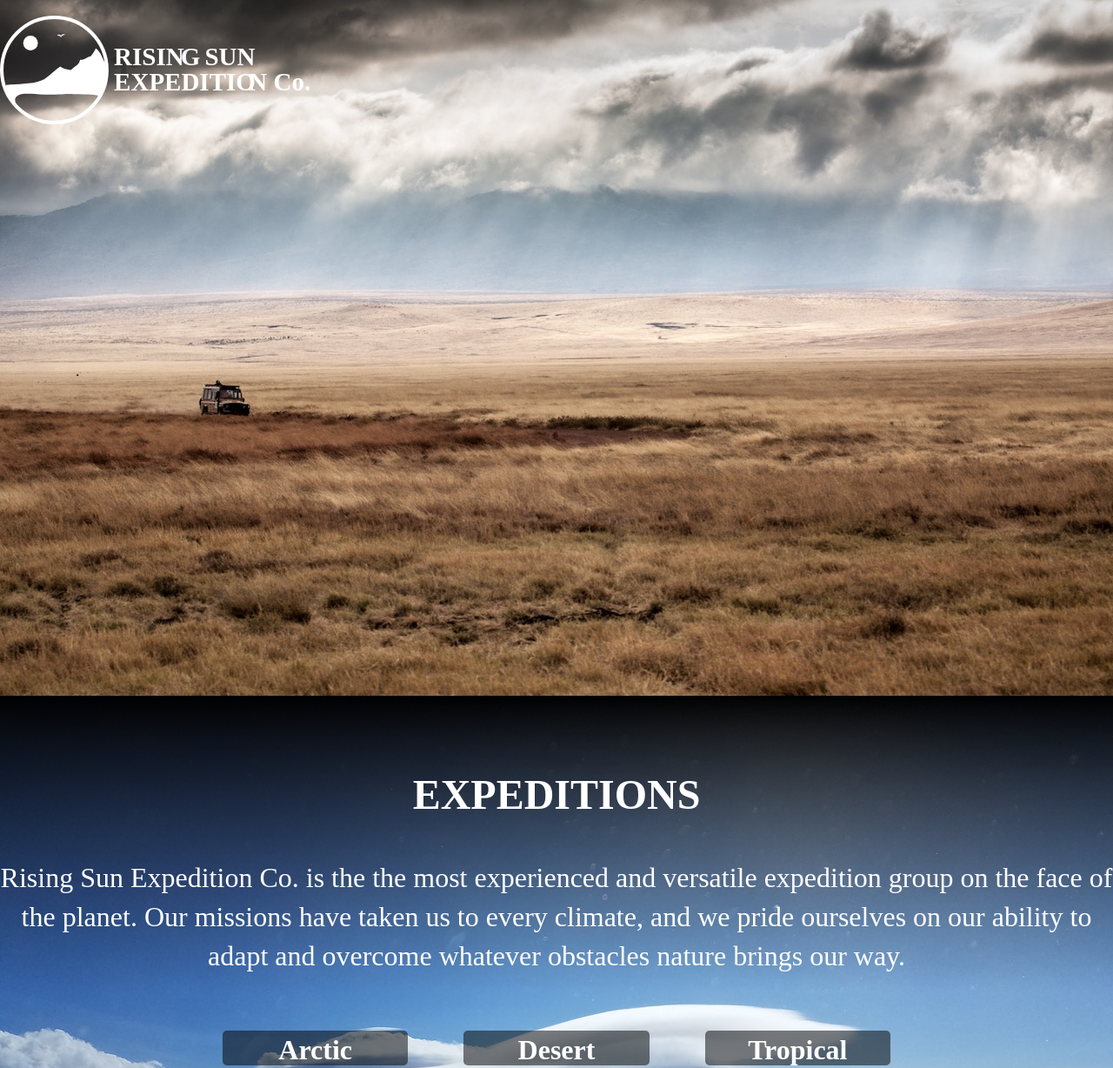
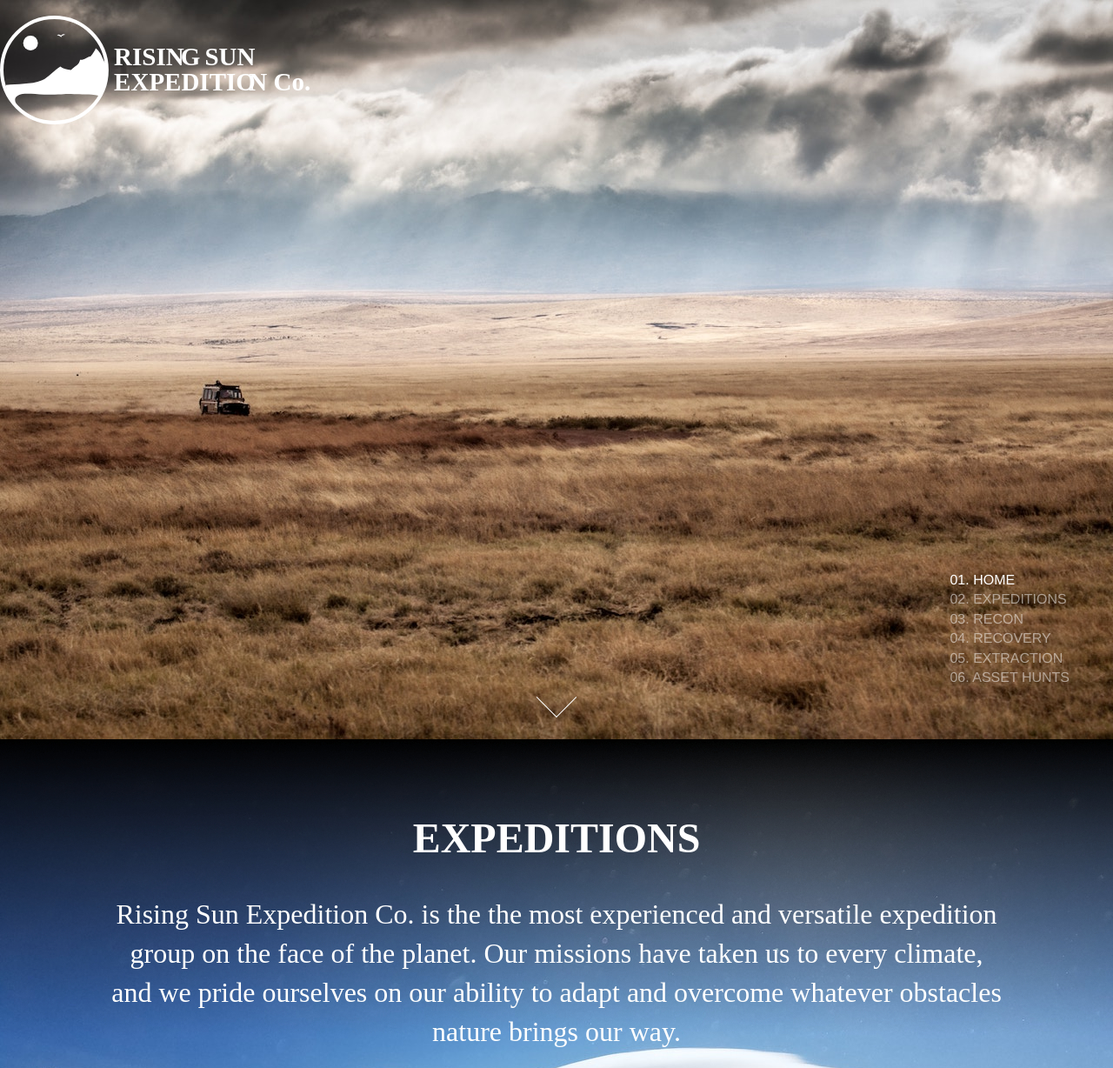
Before and after one commit to smity81435/RisingSun, a plain HTML site: page index.html in a window 1280 px wide. Shown: the top 1228 px of the page at 87% size. Drawn offline with nearby package versions, Linux system fonts and the light colour scheme.

Commit message:
201804111029

```diff
--- a/index.html
+++ b/index.html
@@ -16,17 +16,28 @@
         <![endif]-->
         <!-- Add your site or application content here -->
 
+            <ul class="navlist">
+                <li><a href="#title" id="one">01. HOME</a></li>
+                <li><a href="#exped" id="two">02. EXPEDITIONS</a></li>
+                <li><a href="#recon" id="three">03. RECON</a></li>
+                <li><a href="#recov" id="four">04. RECOVERY</a></li>
+                <li><a href="#extra" id="five">05. EXTRACTION</a></li>
+                <li><a href="#hunts"  id="six">06. ASSET HUNTS</a></li>
+            </ul>
+
         <div class="page" id="title">
 
                 <div class="logo"></div>
                 <div class="blackbox"></div>
-
+                <div class="arrow"></div>
 
         </div>
         <div class="page" id="exped">
 
             <h2>EXPEDITIONS</h2>
+            <div class="desc">
             <p>Rising Sun Expedition Co. is the the most experienced and versatile expedition group on the face of the planet. Our missions have taken us to every climate, and we pride ourselves on our ability to adapt and overcome whatever obstacles nature brings our way. </p>
+            </div>
             <div class="exdex">
                 <h3 class="exgr" id="arctic">Arctic</h3>
                 <h3 class="exgr" id="desert">Desert</h3>
--- a/js/main.js
+++ b/js/main.js
@@ -1,6 +1,7 @@
 $(window).scroll(function(){
     var x = $(this).scrollTop();
-    console.log(x);
+    var banana = x/800;
+    //console.log(banana);
     if( x > 100){
         $('.blackbox').css({
             'opacity' : ''+(x/1000)+''
@@ -10,5 +11,72 @@ $(window).scroll(function(){
             'opacity' : '0'
         });
     }
+    if(banana <= 1){
+        $('#one').css({
+            'opacity' : '1'
+        });
+
+    }else{
+        $('#one').css({
+            'opacity' : '.5'
+        });
+    }
+    if( banana > 1 && banana < 2){
+        $('#two').css({
+            'opacity' : '1'
+        });
+
+    } else{
+        $('#two').css({
+            'opacity' : '.5'
+        });
+    }
+    if( banana > 2 && banana < 3){
+        $('#three').css({
+            'opacity' : '1'
+        });
+
+    }else{
+        $('#three').css({
+            'opacity' : '.5'
+        });
+    }
+    if( banana > 3 && banana < 4){
+        $('#four').css({
+            'opacity' : '1'
+        });
+    }else{
+        $('#four').css({
+            'opacity' : '.5'
+        });
+    }
+    if( banana > 4 && banana < 5){
+        $('#five').css({
+            'opacity' : '1'
+        });
+
+    }else{
+        $('#five').css({
+            'opacity' : '.5'
+        });
+    }
+    if( banana > 5 && banana < 6){
+        $('#six').css({
+            'opacity' : '1'
+        });
+    }else{
+        $('#six').css({
+            'opacity' : '.5'
+        });
+    }
 
 });
+
+$(document).ready(function (){
+    $(".arrow").click(function (){
+        console.log('Clicked.');
+        $('html, body').animate({
+            scrollTop: $("#exped").offset().top
+        }, 2000);
+    });
+});
--- a/scss/_base.scss
+++ b/scss/_base.scss
@@ -1,5 +1,5 @@
 body{
-    height: 650h;
+    height: 5525px;
     font-family: "Helvetica",sans-serif;
     color: white;
 }
@@ -14,12 +14,23 @@ p{
 
 .page{
     width: 100vw;
-    height: 100vh;
+    height: 850px;
 }
 #title{
     background: url("../img/rover.jpg");
     background-size: cover;
     background-attachment: fixed;
+
+}
+.arrow{
+    margin: 0 auto;
+    position: absolute;
+    background: url('../img/arrowdown.svg') no-repeat;
+    width:50px;
+    height: 50px;
+    top: 800px;
+    right: 0;
+    left: 0;
 
 }
 #exped{
@@ -29,14 +40,24 @@ p{
     text-align: center;
     h2{
         margin-top: 0;
+        margin: 0 auto;
         padding-top: 10vh;
+        width: 80%;
     }
 
+}
+
+.desc{
+    width: 80vw;
+    margin: 0 auto;
 }
 #recon{
     background: url("../img/recon.jpg");
     background-attachment: fixed;
     background-size: cover;
+    h2{
+        margin-top: 0;
+    }
 }
 #recov{
     background: url("../img/ship.jpg");
@@ -65,13 +86,17 @@ p{
     position: relative;
 }
 .blackbox{
+    z-index: 2;
     position: absolute;
-    top:0;
-    bottom:0;
+    height: 850px;
+    top: 0;
+    bottom: 0;
+
     right: 0;
     left: 0;
     background: rgba(0,0,0,1);
     opacity: 0;
+
 }
 
 .exdex{
@@ -90,7 +115,7 @@ p{
 .exgr{
     font-family: "Athelas", serif;
     font-size: 2em;
-    height: 5vh;
+    height: 50vh;
     text-align: center;
     background: rgba(0,0,0,.5);
     transition: 1s ease-in;
@@ -98,25 +123,54 @@ p{
 
 }
 
+#arctic{
 
+}
 #arctic:hover{
         background-size: cover;
 
-        height: 50vh;
         background: url('../img/arctic.jpg') no-repeat center ;
+}
+#desert{
 
 }
 #desert:hover{
 
-        height: 50vh;
         background: url('../img/desert.jpg') no-repeat center ;
-
-
 }
 #tropical:hover{
     background-attachment: fixed;
     background-size: cover;
-    height: 50vh;
+
     background:url('../img/tropical.jpg')no-repeat center;
 
 }
+.navlist{
+    z-index: 10;
+    position: fixed;
+    right:50px;
+    top: 80vh;
+    list-style: none;
+
+
+    li{
+        a{
+        color: white;
+        opacity: .5;
+        transition: 500ms;
+        }
+        a:hover{
+            opacity: 1;
+        }
+
+    }
+
+}
+a:link{
+    text-decoration: none;
+    color: white;
+}
+a:hover{
+    opacity: 1;
+    cursor: pointer;
+}
```
Also changed, not shown: css/main.css, img/arrowdown.svg (added).
